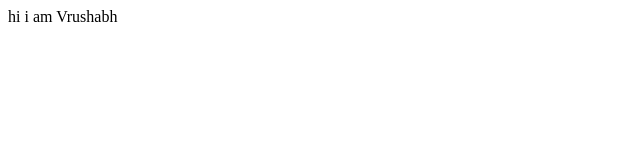
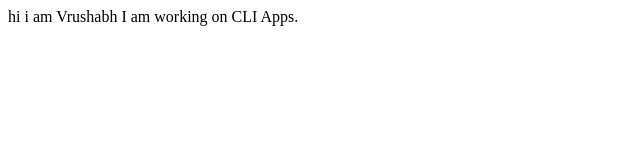
Before and after one commit to vrushabhd/vrushabh-portfolio, a plain HTML site: page index.html in a window 1280 px wide. Shown: the whole page, without its empty margins (0-640 px from the left). Drawn offline with Linux system fonts and the light colour scheme.

Commit message:
update :Details of project

```diff
--- a/index.html
+++ b/index.html
@@ -7,5 +7,7 @@
 </head>
 <body>
     hi i am Vrushabh
+
+    I am working on CLI Apps.
 </body>
 </html>
```
